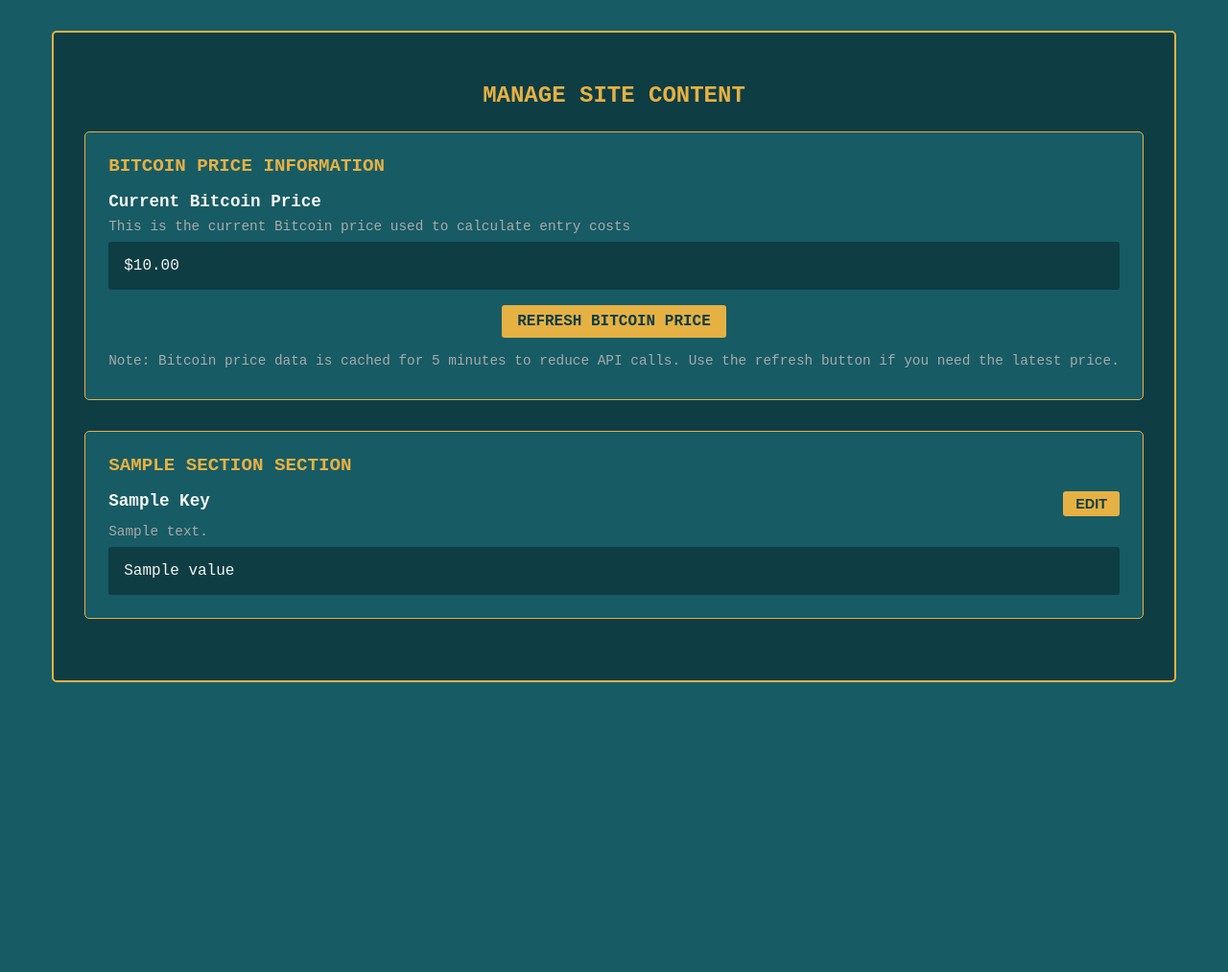
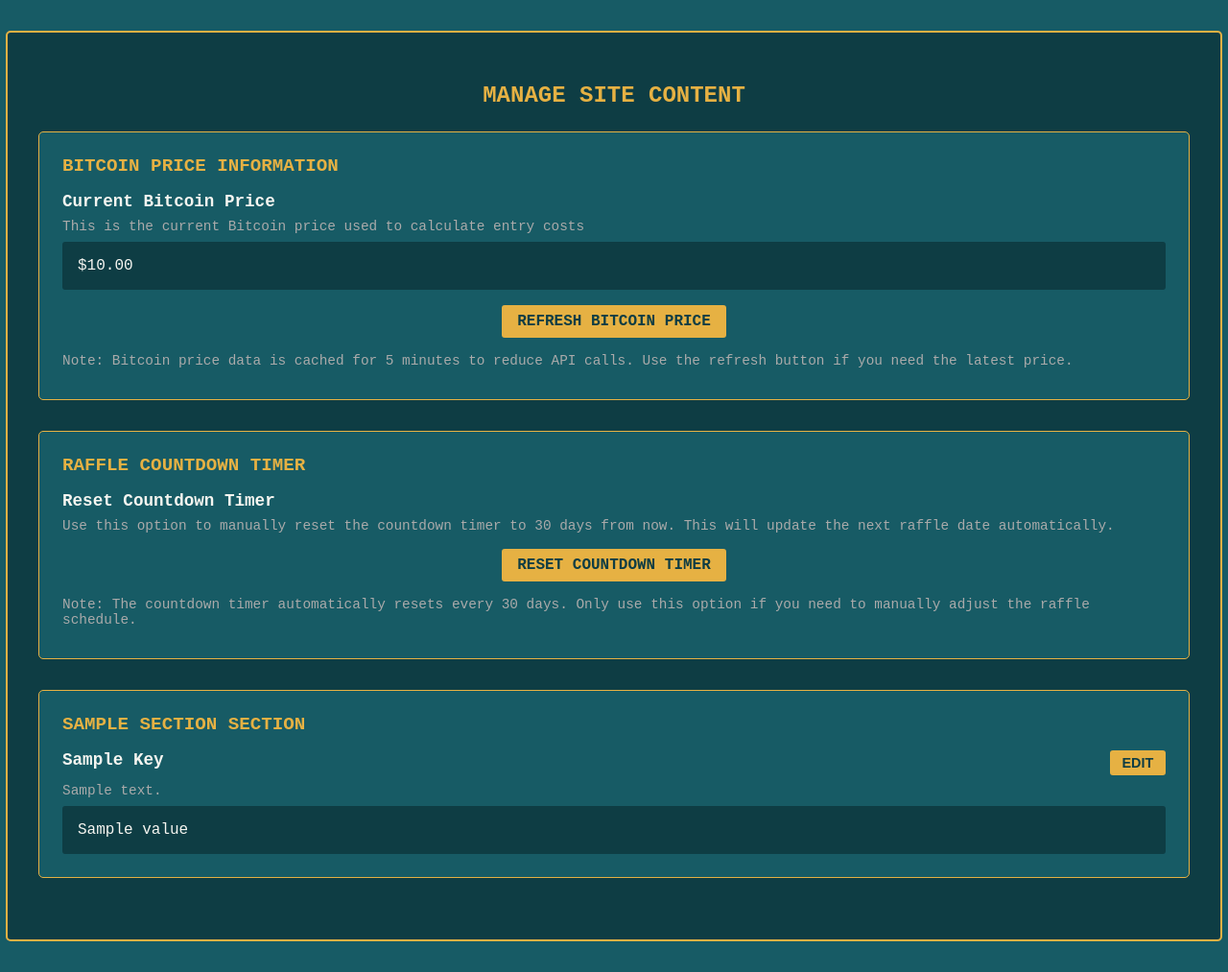
Before and after one commit to ifilmahd/nolad, a Flask app: template templates/admin/content.html in a window 1280 px wide. Shown: the part 70-1083 px from the top of the page at 96% size. Before the commit the page ends 781 px from the top, so only its background shows below. Run offline with Flask 3, Linux system fonts and the light colour scheme; the template is opened without the code that fills it: most values are stand-ins (such as "Sample title", 1, 10 or a date in 2020).

Commit message:
Add admin functionality to manually reset the raffle countdown timer.
Replit-Commit-Author: Agent
Replit-Commit-Session-Id: fbac3dab-fa00-4edd-9481-71b2d3dea151
Replit-Commit-Screenshot-Url: https://storage.googleapis.com/screenshot-production-us-central1/dc6b95d1-2ab9-4921-be80-ff4458fd6ce2/ba617ab7-339b-4843-878a-03b9a424c440.jpg

```diff
--- a/app.py
+++ b/app.py
@@ -746,6 +746,33 @@ def admin_refresh_btc_price():
     # Redirect back to the content management page
     return redirect(url_for('admin_content'))
 
+@app.route('/eng/reset-countdown')
+@admin_required
+def admin_reset_countdown():
+    """Admin route to manually reset the countdown timer"""
+    try:
+        # Get the current next_raffle_date content
+        next_raffle_content = SiteContent.query.filter_by(section='wallet', key='next_raffle_date').first()
+
+        if next_raffle_content:
+            # Calculate a new date 30 days from now
+            from datetime import datetime, timedelta
+            new_date = datetime.now() + timedelta(days=30)
+            formatted_new_date = new_date.strftime("%B %d, %Y")
+
+            # Update the next raffle date
+            next_raffle_content.value = formatted_new_date
+            db.session.commit()
+
+            flash(f'Countdown reset successfully! New raffle date: {formatted_new_date}', 'success')
+        else:
+            flash('Could not find next raffle date content in database.', 'danger')
+    except Exception as e:
+        flash(f'Error resetting countdown: {str(e)}', 'danger')
+
+    # Redirect back to the content management page
+    return redirect(url_for('admin_content'))
+
 @app.route('/eng/entries', methods=['GET', 'POST'])
 @admin_required
 def admin_entries():
--- a/templates/admin/content.html
+++ b/templates/admin/content.html
@@ -221,6 +221,22 @@
             </div>
         </div>
 
+        <div class="content-section">
+            <h3>Raffle Countdown Timer</h3>
+            <div class="content-item">
+                <div class="item-header">
+                    <h4>Reset Countdown Timer</h4>
+                </div>
+                <div class="item-description">Use this option to manually reset the countdown timer to 30 days from now. This will update the next raffle date automatically.</div>
+                <div style="margin-top: 1rem; text-align: center;">
+                    <a href="{{ url_for('admin_reset_countdown') }}" class="btn btn-primary">Reset Countdown Timer</a>
+                </div>
+                <div class="item-description" style="margin-top: 1rem;">
+                    Note: The countdown timer automatically resets every 30 days. Only use this option if you need to manually adjust the raffle schedule.
+                </div>
+            </div>
+        </div>
+
         {% if contents %}
             {% set sections = {} %}
             {% for content in contents %}
```
